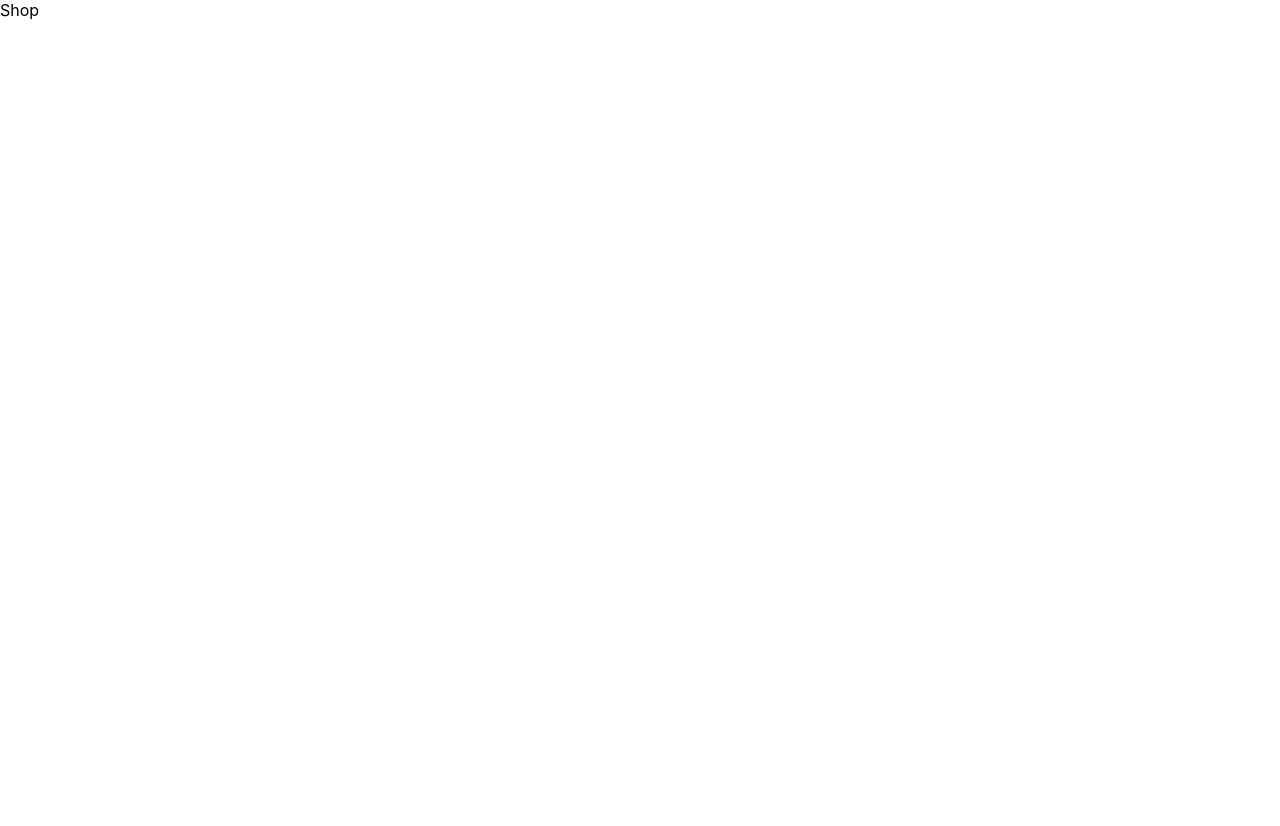
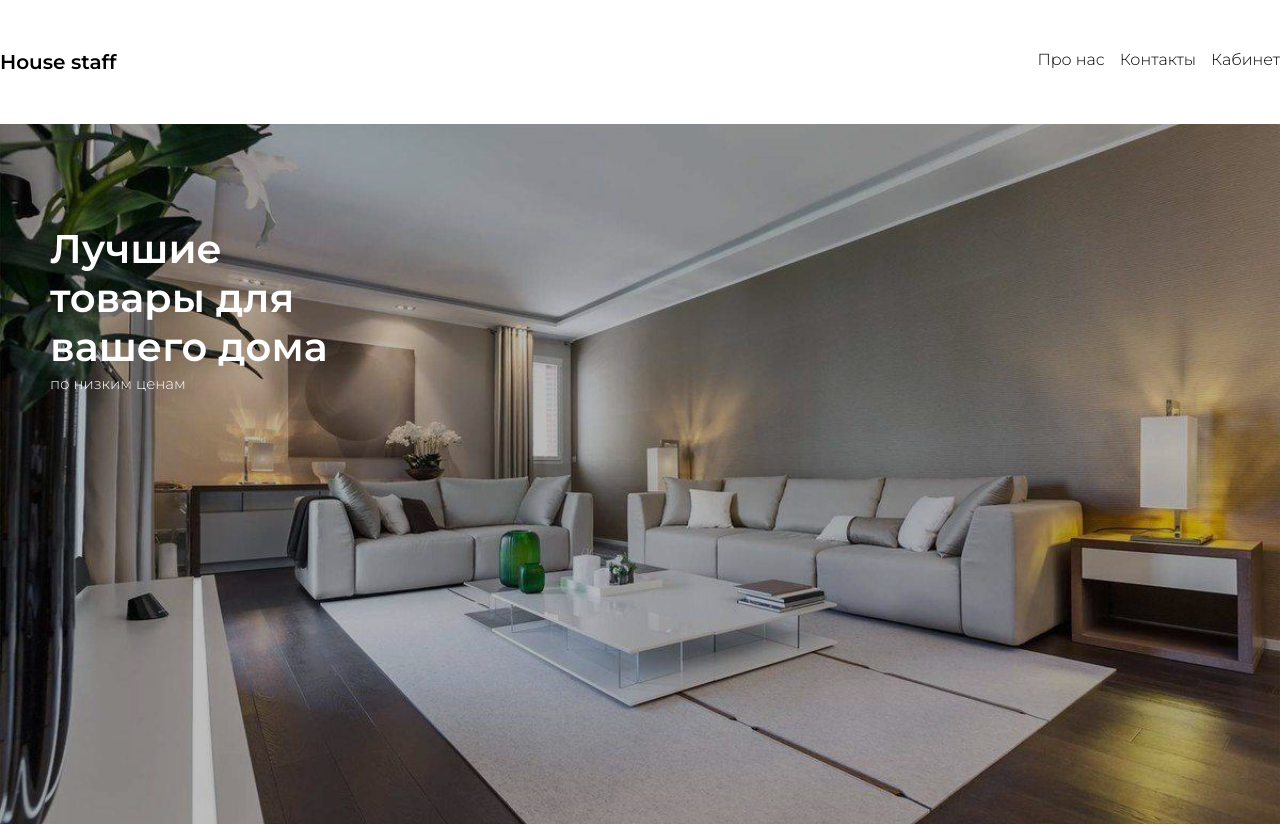
Before and after one commit to ASayidov/ecommercereact, a React (Create React App) app: page / in a window 1280 px wide. Shown: the top 826 px of the page. Before the commit the page ends 800 px from the top, so only its background shows below. Built offline with nearby package versions, Linux system fonts and the light colour scheme.

Commit message:
added header and footer

```diff
--- a/src/App.js
+++ b/src/App.js
@@ -1,9 +1,12 @@
+import Footer from "./components/Footer";
+import Header from "./components/Header";
 
 
 function App() {
   return (
-    <div>
-      Shop
+    <div className="wrapper">
+      <Header />
+      <Footer />
     </div>
   );
 }
--- /dev/null
+++ b/src/components/Footer.js
@@ -0,0 +1,9 @@
+import React from 'react'
+
+export default function Footer() {
+  return (
+    <footer>
+      Все права защищены &copy;
+    </footer>
+  )
+}
--- /dev/null
+++ b/src/components/Header.js
@@ -0,0 +1,19 @@
+import React from 'react'
+
+function Header() {
+  return (
+    <header>
+      <div className='nav'>
+        <span className='logo'>House staff</span>
+        <ul>
+          <li>Про нас</li>
+          <li>Контакты</li>
+          <li>Кабинет</li>
+        </ul>
+      </div>
+      <div className="presentation"></div>
+    </header>
+  )
+}
+
+export default Header
--- a/src/index.css
+++ b/src/index.css
@@ -1,13 +1,81 @@
+@import url(https://fonts.googleapis.com/css2?family=Montserrat:wght@100;200;300;400;500;600;800;900&display=swap);
+
+* {
+  margin: 0;
+  padding: 0;
+  box-sizing: border-box;
+  list-style: none;
+}
 body {
-  margin: 0;
-  font-family: -apple-system, BlinkMacSystemFont, 'Segoe UI', 'Roboto', 'Oxygen',
-    'Ubuntu', 'Cantarell', 'Fira Sans', 'Droid Sans', 'Helvetica Neue',
-    sans-serif;
-  -webkit-font-smoothing: antialiased;
-  -moz-osx-font-smoothing: grayscale;
+  font-family: "Montserrat", sans-serif;
+  background: #fff;
+  font-weight: 300;
 }
 
-code {
-  font-family: source-code-pro, Menlo, Monaco, Consolas, 'Courier New',
-    monospace;
+.wrapper {
+  width: 1280px;
+  margin: 50px auto;
 }
+
+header .logo {
+  font-weight: 600;
+  font-size: 20px;
+}
+
+header .nav {
+  display: flex;
+  justify-content: space-between;
+}
+
+.nav ul {
+  display: flex;
+  column-gap: 15px;
+}
+
+.nav ul li {
+  transition: opacity 500ms ease;
+}
+
+.nav ul li:hover {
+  opacity: 0.5;
+  cursor: pointer;
+}
+
+header .presentation {
+  margin: 50px 0;
+  background: url("./img/bg.jpg") no-repeat;
+  background-size: cover;
+  width: 100%;
+  height: 700px;
+  background-position: center center;
+  background-blend-mode: multiply;
+  background-color: #bcbcbc;
+  position: relative;
+}
+
+header .presentation::after {
+  content: "Лучшие товары для вашего дома";
+  position: absolute;
+  top: 100px;
+  left: 50px;
+  color: #fff;
+  width: 300px;
+  font-size: 40px;
+  font-weight: 600;
+}
+
+header .presentation::before {
+  content: "по низким ценам";
+  position: absolute;
+  top: 250px;
+  left: 50px;
+  color: #fff;
+  width: 300px;
+  font-size: 15px;
+  font-weight: 300;
+}
+
+footer {
+  text-align: center;
+  margin-top: 100px;
+}
```
Also changed, not shown: src/img/bg.jpg (added).
